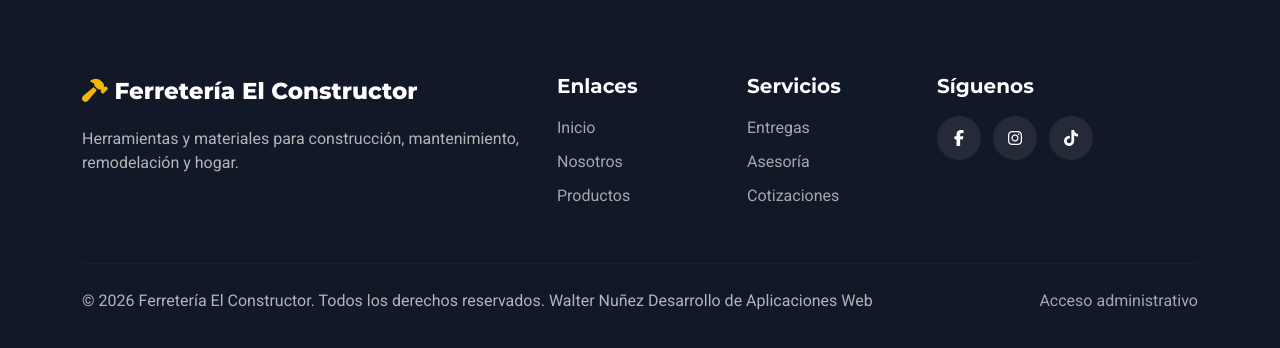
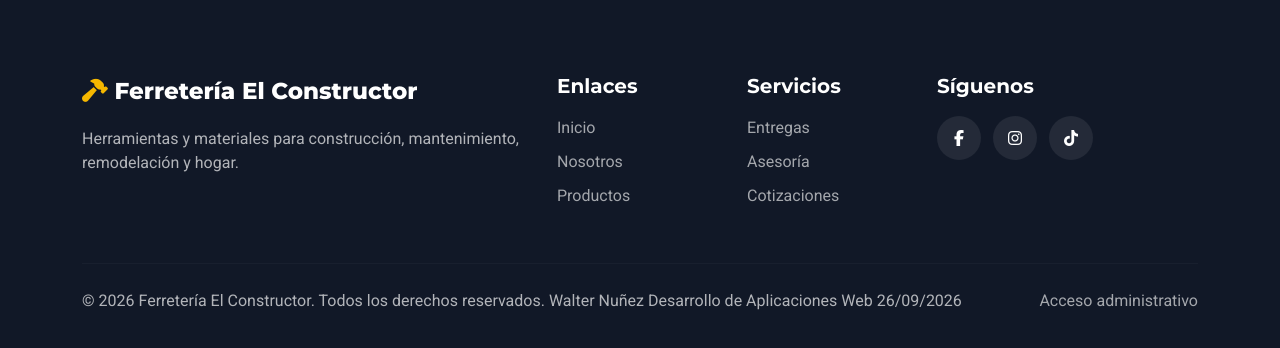
Before and after one commit to wrnunezz/2626---DESARROLLO-DE-APLICACIONES-WEB-TUTORIAS-D, a Flask app: page / in a window 1280 px wide. Shown: the part 5251-5599 px from the top of the page. Run offline with Flask 3, Linux system fonts and the light colour scheme; some libraries are stand-ins or nearby versions.

Commit message:
actualiza

```diff
--- a/templates/index.html
+++ b/templates/index.html
@@ -1487,7 +1487,7 @@
                 <p>
 
                     © 2026 Ferretería El Constructor.
-                    Todos los derechos reservados. Walter Nuñez  Desarrollo de Aplicaciones Web
+                    Todos los derechos reservados. Walter Nuñez  Desarrollo de Aplicaciones Web 26/09/2026
 
                 </p>
 
```
